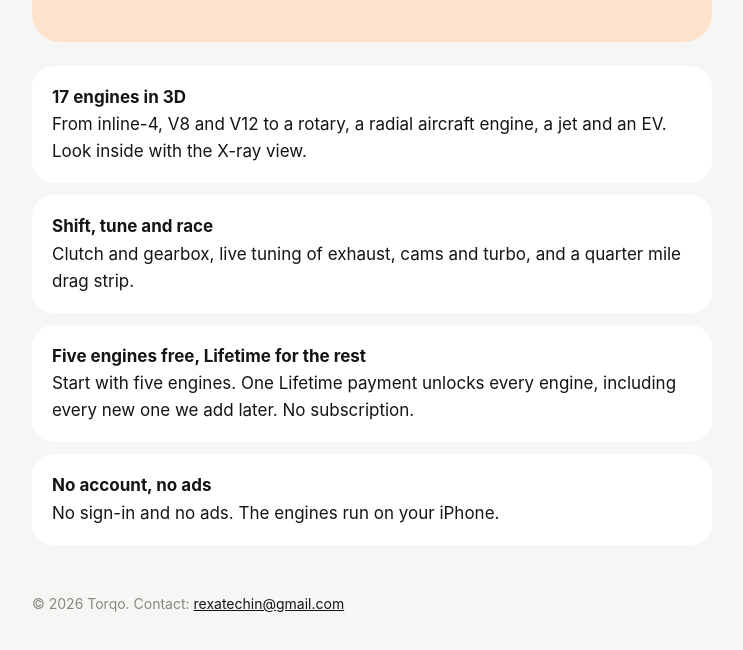
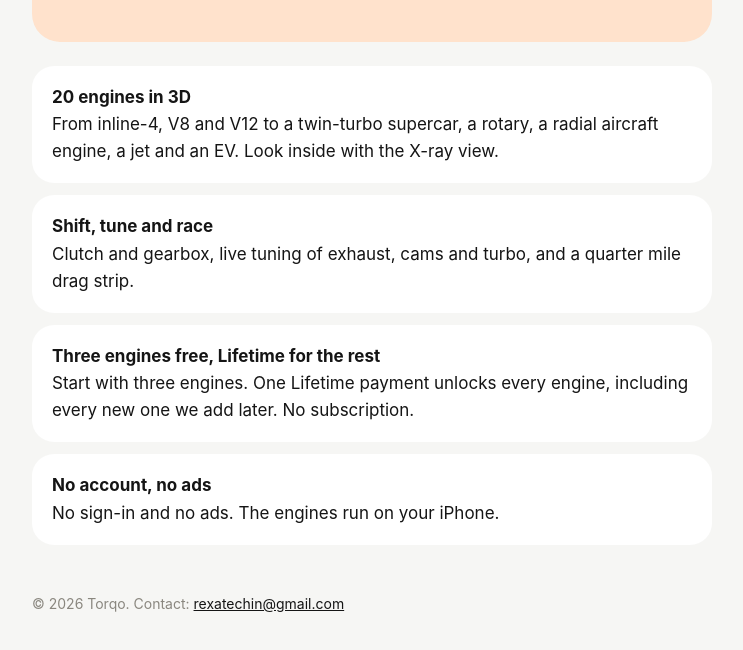
Before and after one commit to raaaaz123/clefy-frontend, a plain HTML site: page torqo/index.html in a window 1280 px wide. Shown: the part 256-906 px from the top of the page, without its empty margins (268-1011 px from the left). Drawn offline with Linux system fonts and the light colour scheme.

Commit message:
Torqo: 20 engines, three free

```diff
--- a/torqo/index.html
+++ b/torqo/index.html
@@ -12,8 +12,8 @@ footer{margin-top:48px;color:var(--muted);font-size:14px}</style></head><body><m
 <header><img src="./icon.png" alt=""><a href="./">Torqo</a><nav><a href="./support/">Support</a><a href="./privacy/">Privacy</a></nav></header>
 <div class="hero"><h1>Engine Simulator 3D</h1>
 <p>Start an engine, rev it, shift it and tune it. Every sound in Torqo is computed live from physics, so no two revs sound the same.</p></div>
-<div class="card"><strong>17 engines in 3D</strong><br>From inline-4, V8 and V12 to a rotary, a radial aircraft engine, a jet and an EV. Look inside with the X-ray view.</div>
+<div class="card"><strong>20 engines in 3D</strong><br>From inline-4, V8 and V12 to a twin-turbo supercar, a rotary, a radial aircraft engine, a jet and an EV. Look inside with the X-ray view.</div>
 <div class="card"><strong>Shift, tune and race</strong><br>Clutch and gearbox, live tuning of exhaust, cams and turbo, and a quarter mile drag strip.</div>
-<div class="card"><strong>Five engines free, Lifetime for the rest</strong><br>Start with five engines. One Lifetime payment unlocks every engine, including every new one we add later. No subscription.</div>
+<div class="card"><strong>Three engines free, Lifetime for the rest</strong><br>Start with three engines. One Lifetime payment unlocks every engine, including every new one we add later. No subscription.</div>
 <div class="card"><strong>No account, no ads</strong><br>No sign-in and no ads. The engines run on your iPhone.</div>
 <footer>© 2026 Torqo. Contact: <a href="mailto:rexatechin@gmail.com">rexatechin@gmail.com</a></footer></main></body></html>
```
